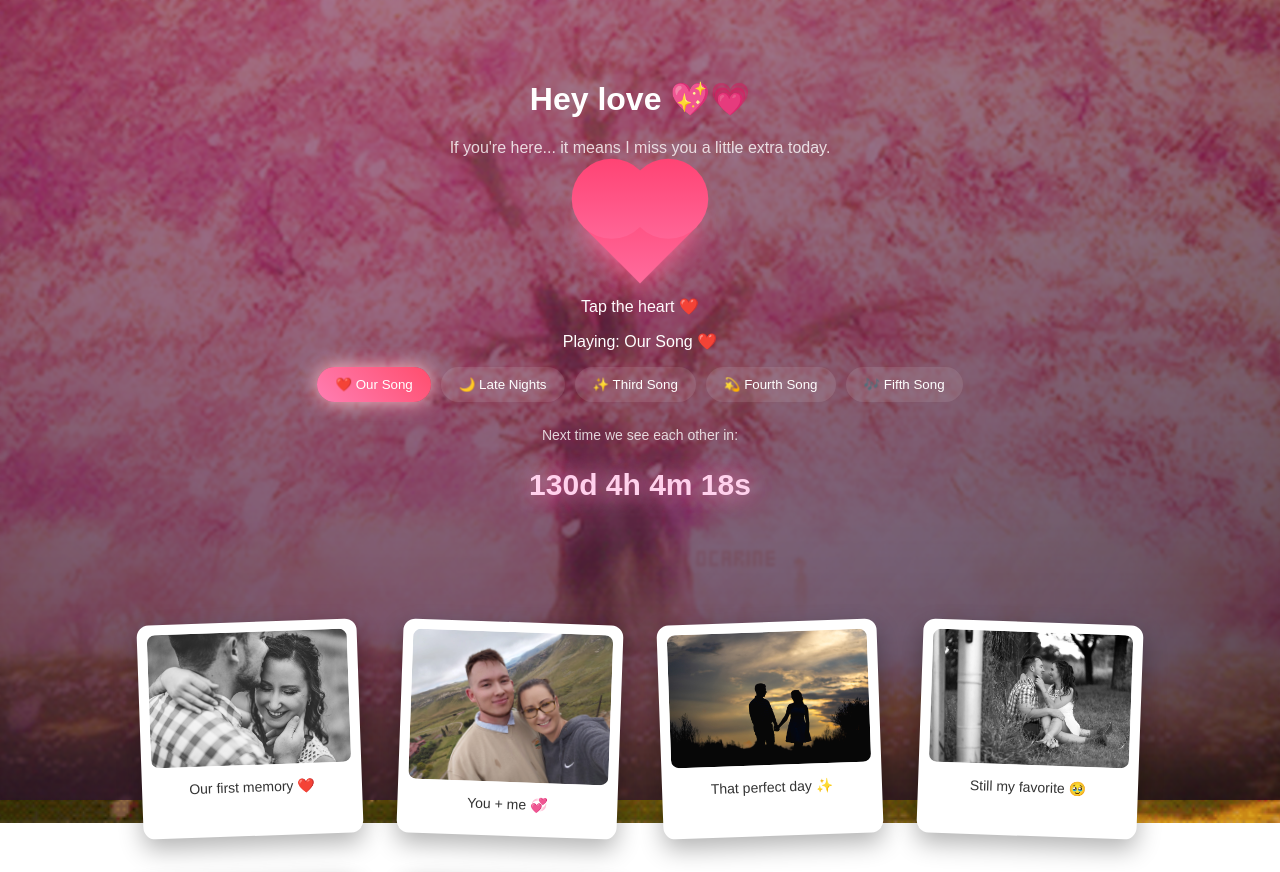
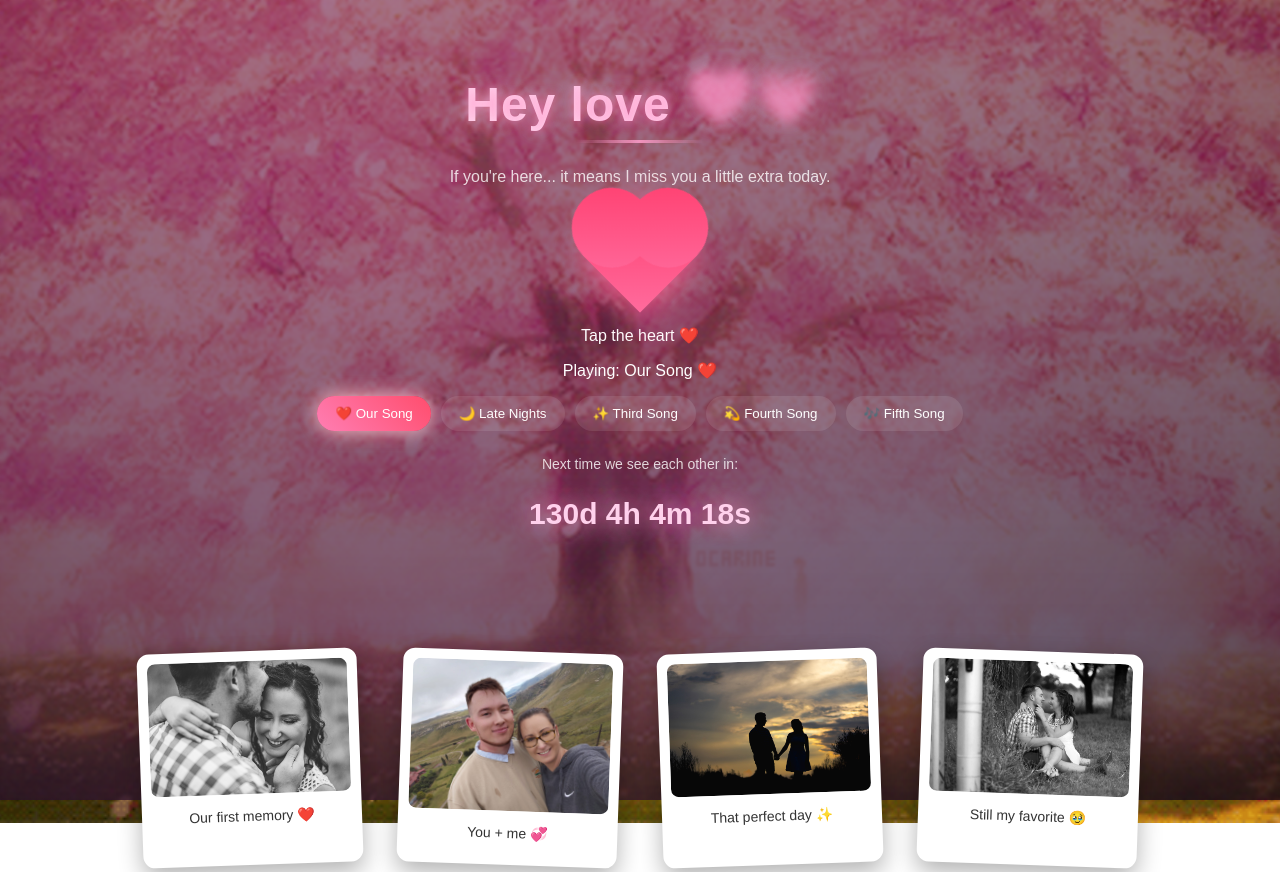
Before and after one commit to NitroTGM/Tiaanmalan.github.io, a plain HTML site: page index.html in a window 1280 px wide. Shown: the top 872 px of the page. Drawn offline with Linux system fonts and the light colour scheme.

Commit message:
Update style.css

```diff
--- a/style.css
+++ b/style.css
@@ -222,3 +222,60 @@ body{
         text-shadow:0 0 25px rgba(255,150,200,1);
     }
 }
+/* 💖 MAIN TITLE UPGRADE */
+.main-title{
+    font-size:48px;
+    font-weight:700;
+    letter-spacing:1px;
+    text-align:center;
+
+    background:linear-gradient(45deg,#ffffff,#ffd1ec,#ff9ecb);
+    -webkit-background-clip:text;
+    -webkit-text-fill-color:transparent;
+
+    text-shadow:
+        0 0 10px rgba(255,150,200,0.6),
+        0 0 25px rgba(255,150,200,0.4),
+        0 0 40px rgba(255,150,200,0.2);
+
+    animation: titleFloat 4s ease-in-out infinite;
+}
+
+/* 💓 FLOAT ANIMATION */
+@keyframes titleFloat{
+    0%,100%{ transform:translateY(0); }
+    50%{ transform:translateY(-6px); }
+}
+
+/* 💕 FLOATING HEARTS */
+.floating-hearts{
+    display:inline-block;
+    margin-left:8px;
+
+    animation: heartsBounce 2s ease-in-out infinite;
+}
+
+@keyframes heartsBounce{
+    0%,100%{ transform:translateY(0) scale(1); }
+    50%{ transform:translateY(-8px) scale(1.1); }
+}
+.main-title::after{
+    content:"";
+    position:absolute;
+    left:50%;
+    transform:translateX(-50%);
+    bottom:-10px;
+
+    width:120px;
+    height:3px;
+
+    background:linear-gradient(90deg,transparent,#ff9ecb,transparent);
+    border-radius:999px;
+
+    animation: glowLine 2s infinite alternate;
+}
+
+@keyframes glowLine{
+    from{ opacity:0.3; width:80px; }
+    to{ opacity:1; width:140px; }
+}
```
